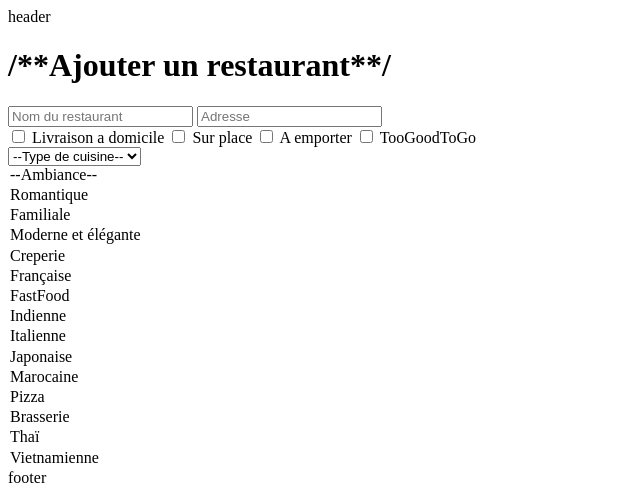
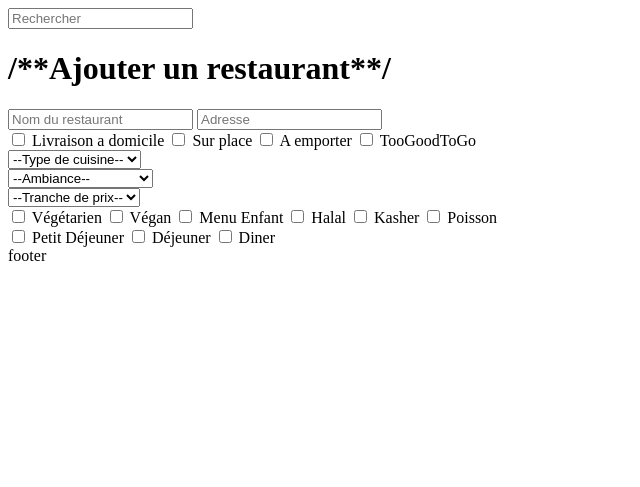
Before and after one commit to Team-Maitrobe/blogPHP, a PHP site: page /Ajouter.php in a window 1280 px wide. Shown: the top 487 px of the page, without its empty margins (0-640 px from the left). Run offline with PHP 8.4, Linux system fonts and the light colour scheme.

Commit message:
inssertion des derniers elements de la page ajouter

```diff
--- a/Ajouter.php
+++ b/Ajouter.php
@@ -10,7 +10,8 @@
     </head>
     <body>
         <header>
-            header
+
+            <input type="text" name="nomDuRestaurant" placeholder="Rechercher"/>
         </header>
         <main>
             <h1>/**Ajouter un restaurant**/</h1>
@@ -56,25 +57,75 @@
                     <option value="brasserie">Brasserie</option>
                     <option value="thai">Thaï</option>
                     <option value="vietnamienne">Vietnamienne</option>
+                    </select>
                 </div>
 
                 <div class="ambiance">
-                    <select name="" id="ambiance">
+                    <select name="ambiance" id="ambiance">
                     <option value="ambiance">--Ambiance--</option>
                     <option value="romantique">Romantique</option>
                     <option value="familiale">Familiale</option>
-                    <option value="chi">Moderne et élégante</option>
-                    <option value="parrot">Creperie</option>
-                    <option value="spider">Française</option>
-                    <option value="goldfish">FastFood</option>
-                    <option value="dog">Indienne</option>
-                    <option value="cat">Italienne</option>
-                    <option value="hamster">Japonaise</option>
-                    <option value="parrot">Marocaine</option>
-                    <option value="spider">Pizza</option>
-                    <option value="goldfish">Brasserie</option>
-                    <option value="spider">Thaï</option>
-                    <option value="goldfish">Vietnamienne</option>
+                    <option value="moderneEtElegante">Moderne et élégante</option>
+                    <option value="rustique ">Rustique </option>
+                    <option value="festive">Festive</option>
+                    <option value="decontractee ">décontractée </option>
+                    <option value="chicEtBranchee">Chic et branchée</option>
+                    <option value="thematique ">Thématique </option>
+                    </select>
+                </div>
+
+                <div class="prix">
+                    <select name="prix" id="prix">
+                    <option value="prix">--Tranche de prix--</option>
+                    <option value="zeroDix">0-10</option>
+                    <option value="dixVingt">10-20</option>
+                    <option value="vingtTrente">20-30</option>
+                    <option value="trenteQuarante ">30-40 </option>
+                    <option value="quaranteCinquante">40-50</option>
+                    <option value="tropChere">trop chere zebi</option>
+                    </select>
+                </div>
+
+                <div class="typeDeCuisine">
+                    <label class="vegetarien">
+                        <input type="checkbox" name="answer" />
+                        Végétarien
+                    </label>
+                    <label class="vegan">
+                        <input type="checkbox" name="answer" />
+                        Végan
+                    </label>
+                    <label class="menuEnfant">
+                        <input type="checkbox" name="answer" />
+                        Menu Enfant
+                    </label>
+                    <label class="halal">
+                        <input type="checkbox" name="answer" />
+                        Halal
+                    </label>
+                    <label class="kasher">
+                        <input type="checkbox" name="answer" />
+                        Kasher
+                    </label>
+                    <label class="poisson">
+                        <input type="checkbox" name="answer" />
+                        Poisson
+                    </label>
+                </div>
+
+                <div class="typeDeCuisine">
+                    <label class="petitDejeuner">
+                        <input type="checkbox" name="answer" />
+                        Petit Déjeuner
+                    </label>
+                    <label class="dejeuner">
+                        <input type="checkbox" name="answer" />
+                        Déjeuner
+                    </label>
+                    <label class="diner">
+                        <input type="checkbox" name="answer" />
+                        Diner
+                    </label>
                 </div>
             </form>
         </div>
```
